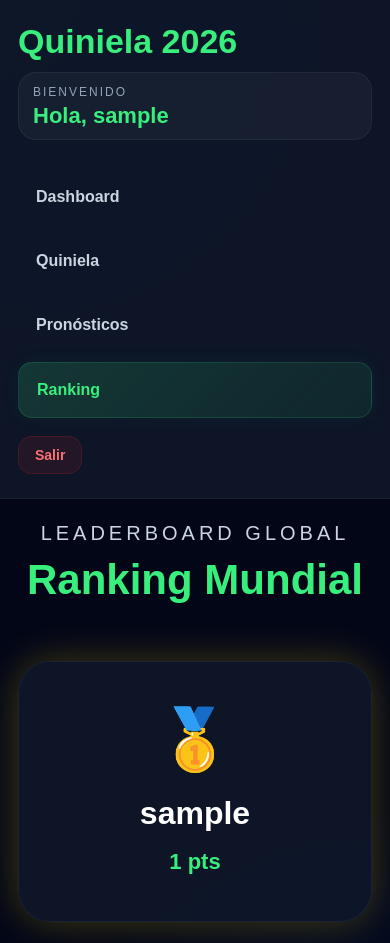
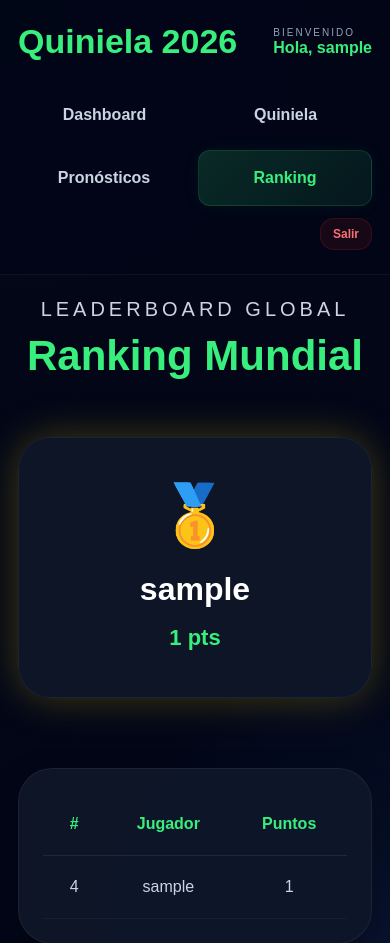
Before and after one commit to Darkial11/quiniela, a Django app: page /ranking/ in a window 390 px wide. Shown: the top 943 px of the page. Run offline with Django 5.2, Linux system fonts and the light colour scheme; a user stored in the database is signed in; tables that the repository leaves empty hold one stand-in row (values such as "Sample post").

Commit message:
Actualizacion dk

```diff
--- a/quiniela/static/css/sidebar.css
+++ b/quiniela/static/css/sidebar.css
@@ -273,55 +273,90 @@
 
         height:auto;
 
-        position:relative;
+        position:sticky;
 
-        padding:16px;
+        top:0;
+
+        z-index:9999;
+
+        padding:14px 16px;
 
         border-right:none;
 
         border-bottom:
             1px solid rgba(255,255,255,.05);
+
+        background:
+            rgba(2,6,23,.96);
+
+        backdrop-filter:blur(14px);
     }
 
     .sidebar-top{
 
-        gap:14px;
+        display:flex;
+
+        flex-direction:row;
+
+        justify-content:space-between;
+
+        align-items:center;
+
+        gap:12px;
     }
 
     .sidebar-logo{
 
-        font-size:24px;
+        font-size:22px;
+
+        line-height:1;
     }
 
     .sidebar-user{
 
-        padding:12px 14px;
+        background:none;
 
-        font-size:14px;
+        border:none;
+
+        padding:0;
+
+        gap:2px;
+    }
+
+    .sidebar-user span{
+
+        font-size:10px;
+    }
+
+    .sidebar-user h3{
+
+        font-size:16px;
     }
 
     .sidebar-nav{
 
         flex-direction:row;
 
-        flex-wrap:wrap;
+        justify-content:space-between;
 
-        justify-content:center;
+        align-items:center;
 
-        gap:10px;
+        gap:8px;
 
-        margin-top:20px;
+        margin-top:14px;
     }
 
     .sidebar-nav a{
 
-        padding:12px 16px;
+        flex:1;
 
-        font-size:14px;
+        text-align:center;
 
-        border-radius:14px;
+        padding:10px 8px;
 
-        flex:none;
+        font-size:13px;
+
+        border-radius:12px;
     }
 
     .active-link::before{
@@ -329,17 +364,28 @@
         display:none;
     }
 
+    .sidebar-bottom{
+
+        margin-top:12px;
+
+        display:flex;
+
+        justify-content:flex-end;
+    }
+
     .logout-btn{
 
-        margin-top:18px;
+        margin-top:0;
 
-        width:auto;
+        padding:8px 12px;
+
+        font-size:12px;
     }
 
     .main-area{
 
         width:100%;
 
-        padding:18px 12px;
+        padding:16px 10px;
     }
 }
```
